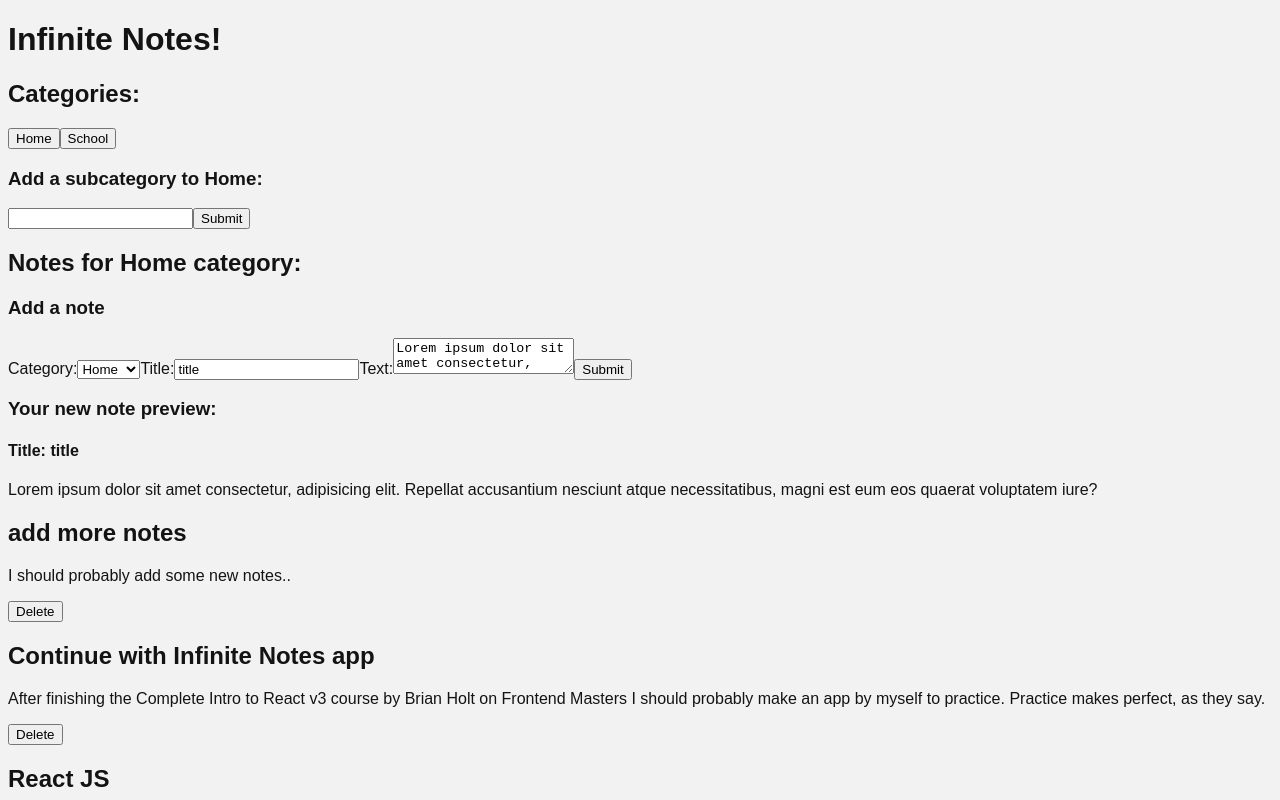
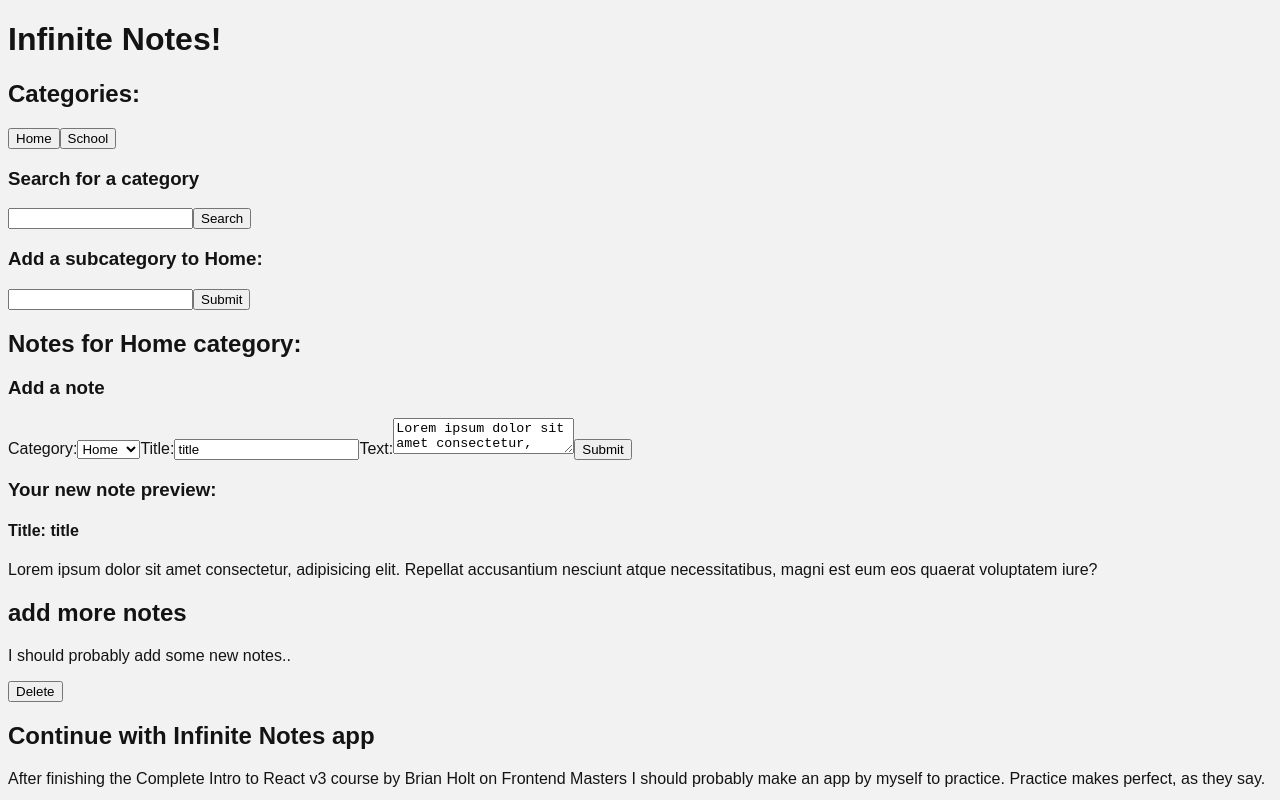
Before and after one commit to EddyVinck/Infinite-Notes, a React app: page / in a window 1280 px wide. Shown: the top 800 px of the page. Built offline with nearby package versions, Linux system fonts and the light colour scheme.

Commit message:
add a searchbar with autocomplete and keyboard controls

```diff
--- a/src/App.jsx
+++ b/src/App.jsx
@@ -5,7 +5,6 @@ import notes from './notes-data';
 
 /**
  * TODO:
- * 1. Delete note
  * 2. Search categories
  * 3. Styling
  * 4. Review where functions live. Can some of it be moved to the component?
@@ -109,11 +108,12 @@ class App extends Component {
   };
 
   // Let the call stack take care of the recursion since you don't know when the function will be finished
-  getCategories = (cat, allCategories) => {
-    if (cat && typeof cat.categoryID === 'number') {
-      allCategories.push(cat);
-      if (cat.categories && cat.categories.length > 0) {
-        cat.categories.forEach((subCategory) => {
+  // allCategories is the array you pass in. In this array all categories will be stored.
+  getCategories = (categoryToSearch, allCategories) => {
+    if (categoryToSearch && typeof categoryToSearch.categoryID === 'number') {
+      allCategories.push(categoryToSearch);
+      if (categoryToSearch.categories && categoryToSearch.categories.length > 0) {
+        categoryToSearch.categories.forEach((subCategory) => {
           this.getCategories(subCategory, allCategories);
         });
       }
@@ -135,11 +135,14 @@ class App extends Component {
       <div>
         <h1>Infinite Notes!</h1>
         <Notes
+          allNotes={allNotes}
           notes={notesToView}
           navigateCategory={this.navigateCategory}
+          findCategory={this.findCategory}
           addNote={this.addNote}
           addCategory={this.addCategory}
           deleteNote={this.deleteNote}
+          getCategories={this.getCategories}
         />
       </div>
     );
--- a/src/Categories.jsx
+++ b/src/Categories.jsx
@@ -2,9 +2,17 @@ import React from 'react';
 import { func } from 'prop-types';
 import category from './types';
 import AddCategory from './AddCategory';
+import SearchCategories from './SearchCategories';
 
 const Categories = (props) => {
-  const { navigateCategory, currentCategory, addCategory } = props;
+  const {
+    allNotes,
+    findCategory,
+    navigateCategory,
+    currentCategory,
+    addCategory,
+    getCategories,
+  } = props;
   return (
     <div className="categories">
       <h2>Categories:</h2>
@@ -16,15 +24,24 @@ const Categories = (props) => {
           {cat.categoryName}
         </button>
       ))}
+      <SearchCategories
+        allNotes={allNotes}
+        getCategories={getCategories}
+        navigateCategory={navigateCategory}
+        findCategory={findCategory}
+      />
       <AddCategory addCategory={addCategory} currentCategory={currentCategory} />
     </div>
   );
 };
 
 Categories.propTypes = {
+  allNotes: category.isRequired,
   currentCategory: category.isRequired,
   navigateCategory: func.isRequired,
   addCategory: func.isRequired,
+  getCategories: func.isRequired,
+  findCategory: func.isRequired,
 };
 
 export default Categories;
--- a/src/Notes.jsx
+++ b/src/Notes.jsx
@@ -7,7 +7,16 @@ import AddNotes from './AddNote';
 import category from './types';
 
 const Notes = (props) => {
-  const { notes, navigateCategory, addNote, addCategory, deleteNote } = props;
+  const {
+    notes,
+    allNotes,
+    findCategory,
+    navigateCategory,
+    addNote,
+    addCategory,
+    deleteNote,
+    getCategories,
+  } = props;
   const availableCategories = [
     {
       categoryID: notes.categoryID,
@@ -22,9 +31,12 @@ const Notes = (props) => {
   return (
     <Fragment>
       <Categories
+        allNotes={allNotes}
         currentCategory={notes}
+        findCategory={findCategory}
         navigateCategory={navigateCategory}
         addCategory={addCategory}
+        getCategories={getCategories}
       />
       <h2>Notes for {notes.categoryName} category:</h2>
       <AddNotes addNote={addNote} availableCategories={availableCategories} />
@@ -38,11 +50,14 @@ const Notes = (props) => {
 };
 
 Notes.propTypes = {
+  allNotes: category.isRequired,
   notes: category.isRequired,
   navigateCategory: func.isRequired,
   addNote: func.isRequired,
   addCategory: func.isRequired,
+  findCategory: func.isRequired,
   deleteNote: func.isRequired,
+  getCategories: func.isRequired,
 };
 
 export default Notes;
--- /dev/null
+++ b/src/SearchCategories.jsx
@@ -0,0 +1,135 @@
+import React, { Component } from 'react';
+import { func } from 'prop-types';
+import category from './types';
+
+class SearchCategories extends Component {
+  state = {
+    searchTerm: '',
+    autoCompleteOptions: [],
+  };
+
+  handleSearchTermChange = (event) => {
+    const { value } = event.target;
+    const autoCompleteOptions = this.getAutoCompleteOptions(value);
+
+    this.setState({
+      searchTerm: value,
+      autoCompleteOptions,
+    });
+  };
+
+  handleCategoryKeyDown = (event) => {
+    // https://www.w3schools.com/howto/tryit.asp?filename=tryhow_js_autocomplete
+    const enter = 13;
+    const arrowUp = 38;
+    const arrowDown = 40;
+    const autoCompleteOptions = document.querySelectorAll('.auto-complete-option');
+
+    const currentlySelectedIndex = Array.prototype.indexOf.call(autoCompleteOptions, event.target);
+
+    if (autoCompleteOptions.length > 0) {
+      event.preventDefault();
+
+      if (event.keyCode === enter) {
+        this.handleCategoryChange(event);
+      }
+      if (event.keyCode === arrowUp) {
+        // move focus up
+        if (autoCompleteOptions[currentlySelectedIndex - 1]) {
+          autoCompleteOptions[currentlySelectedIndex - 1].focus();
+        }
+      }
+      if (event.keyCode === arrowDown) {
+        // move focus down
+        if (autoCompleteOptions[currentlySelectedIndex + 1]) {
+          autoCompleteOptions[currentlySelectedIndex + 1].focus();
+        }
+      }
+    }
+  };
+
+  handleSearchbarKeyDown = (event) => {
+    const enter = 13;
+    const arrowDown = 40;
+    const autoCompleteOptions = document.querySelectorAll('.auto-complete-option');
+
+    if (event.keyCode === enter) {
+      if (autoCompleteOptions.length >= 0) {
+        // navigate to the top option
+        autoCompleteOptions[0].click();
+      }
+    }
+    if (event.keyCode === arrowDown) {
+      event.preventDefault();
+      // move focus to the autocomplete options
+      if (autoCompleteOptions.length > 0) {
+        autoCompleteOptions[0].focus();
+      }
+    }
+  };
+
+  getAutoCompleteOptions = (searchTerm) => {
+    const { allNotes, getCategories } = this.props;
+    const categoriesToSearch = []; // mutated in getCategories
+    getCategories(allNotes, categoriesToSearch);
+
+    return categoriesToSearch.filter(
+      (cat) => cat.categoryName.toLowerCase().indexOf(searchTerm.toLowerCase()) > -1
+    );
+  };
+
+  handleCategoryChange = (event) => {
+    const { findCategory, navigateCategory, allNotes } = this.props;
+    const categoryID = Number(event.target.getAttribute('category-id'));
+    const cat = findCategory(categoryID, allNotes);
+    navigateCategory(cat);
+  };
+
+  render() {
+    const { searchTerm, autoCompleteOptions } = this.state;
+    let searchOptions = '';
+    if (searchTerm !== '') {
+      searchOptions = (
+        <div className="auto-complete-options">
+          {autoCompleteOptions.map((option) => (
+            <div
+              key={option.categoryID}
+              className="auto-complete-option"
+              onClick={this.handleCategoryChange}
+              onKeyDown={this.handleCategoryKeyDown}
+              role="tab"
+              tabIndex="-1"
+              category-id={option.categoryID}
+            >
+              {option.categoryName}
+            </div>
+          ))}
+        </div>
+      );
+    }
+
+    return (
+      <div className="search-categories">
+        <h3>Search for a category</h3>
+        <input
+          onChange={this.handleSearchTermChange}
+          onKeyDown={this.handleSearchbarKeyDown}
+          type="search"
+          name="search"
+          id="search-input"
+        />
+        {searchOptions}
+        <button type="submit">Search</button>
+      </div>
+    );
+  }
+}
+
+SearchCategories.propTypes = {
+  allNotes: category.isRequired,
+  getCategories: func.isRequired,
+  navigateCategory: func.isRequired,
+  findCategory: func.isRequired,
+};
+
+export default SearchCategories;
```
